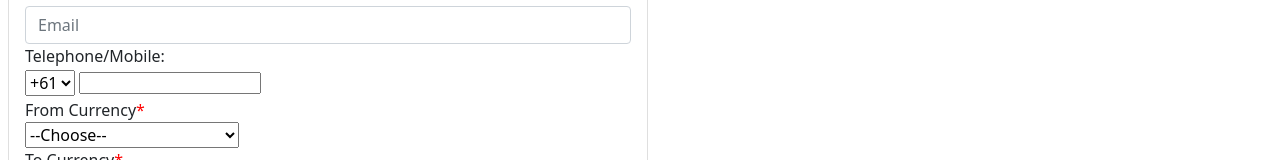
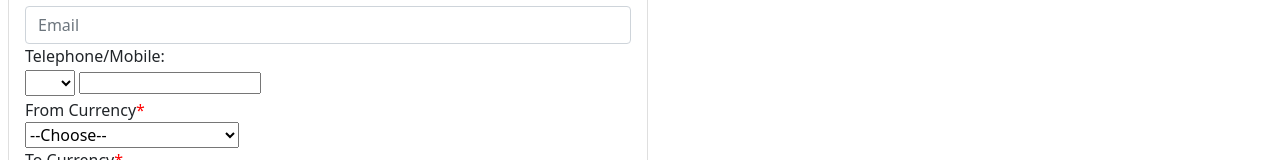
Before and after one commit to pankajpawar2/Currency_Conersion_Quote, a React (Create React App) app: page / in a window 1280 px wide. Shown: the part 301-461 px from the top of the page. Built offline with nearby package versions, Linux system fonts and the light colour scheme.

Commit message:
Added empty value for country code dropdown

```diff
--- a/src/components/QuoteForm.js
+++ b/src/components/QuoteForm.js
@@ -126,7 +126,10 @@ export default function QuoteForm(props) {
                 value={formData.phoneCountry}
                 onChange={handleChange}
               >
-                <option value="+61">+61</option>
+                <option value=""></option>
+                <option value="+61" selected>
+                  +61
+                </option>
                 <option value="+91">+91</option>
               </select>
               <input
```
